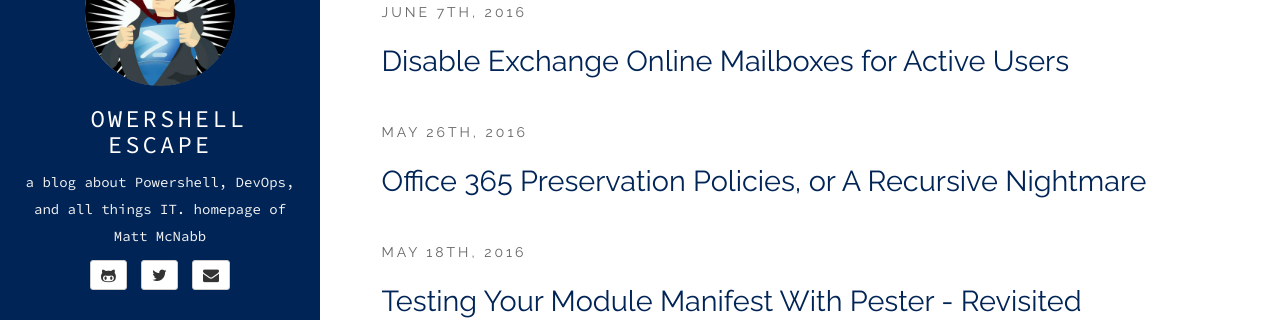
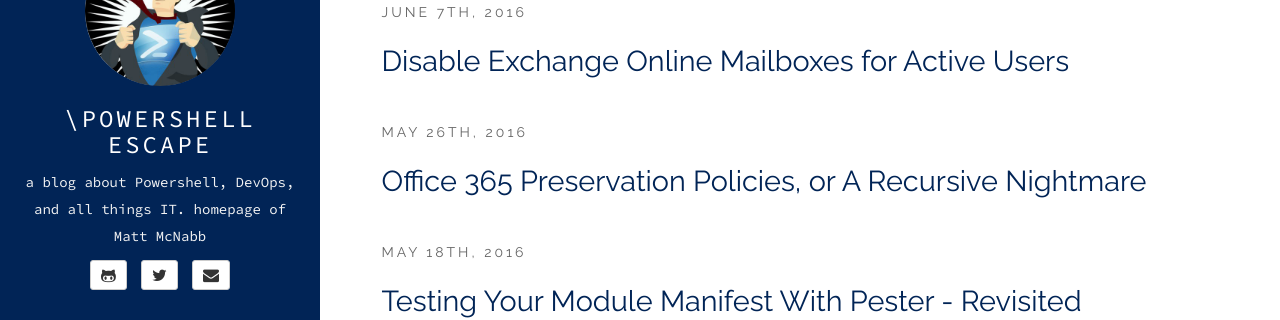
Before and after one commit to mattmcnabb/mattmcnabb.github.io, a Jekyll site: the page built from index.html, in a window 1280 px wide. Shown: the part 192-512 px from the top of the page. Built offline with Jekyll 4.4.1, drawn with Linux system fonts in a browser that asks for light colours; the list of posts is cut into pages by our own code.

Commit message:
fix title

```diff
--- a/_config.yml
+++ b/_config.yml
@@ -1,4 +1,4 @@
-title: "\PowerShell Escape"
+title: "\\PowerShell Escape"
 description: "a blog about Powershell, DevOps, and all things IT. \r\n homepage of Matt McNabb"
 BASE_PATH:
 permalink: :title
```
